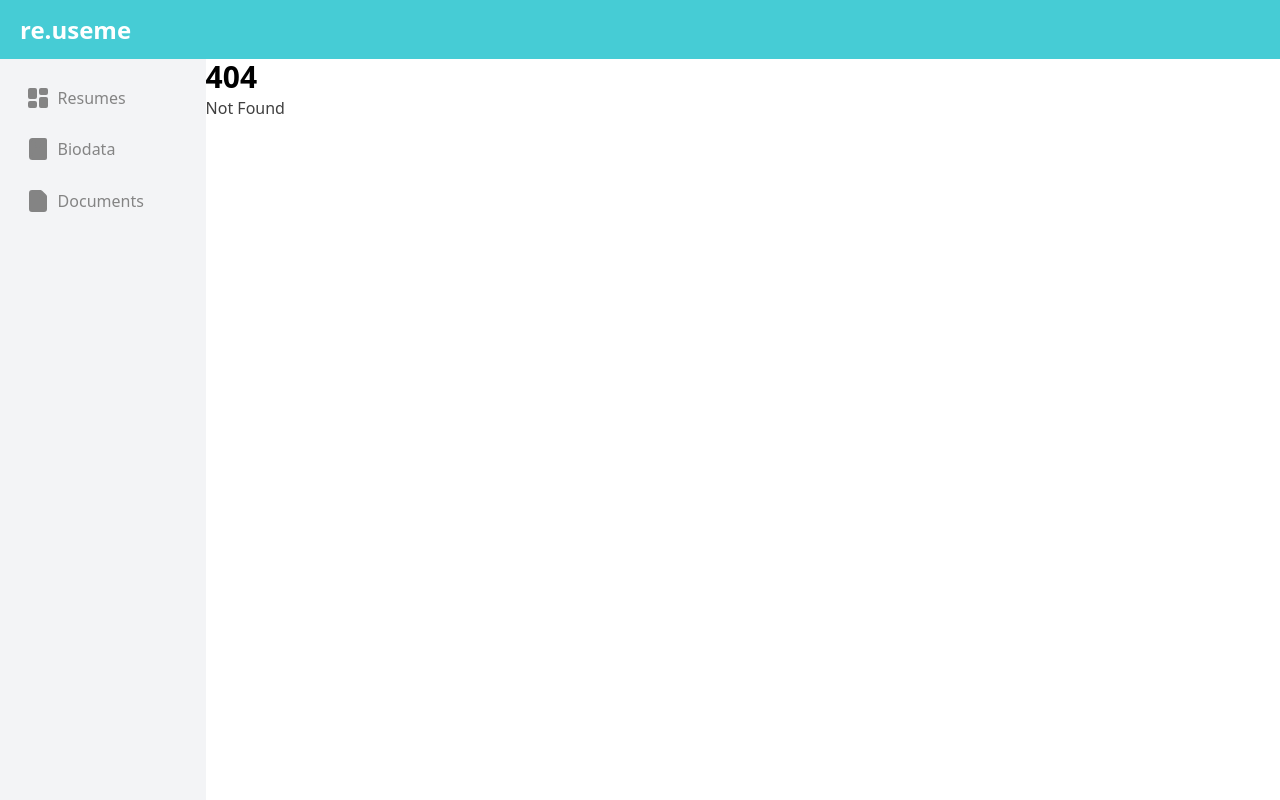
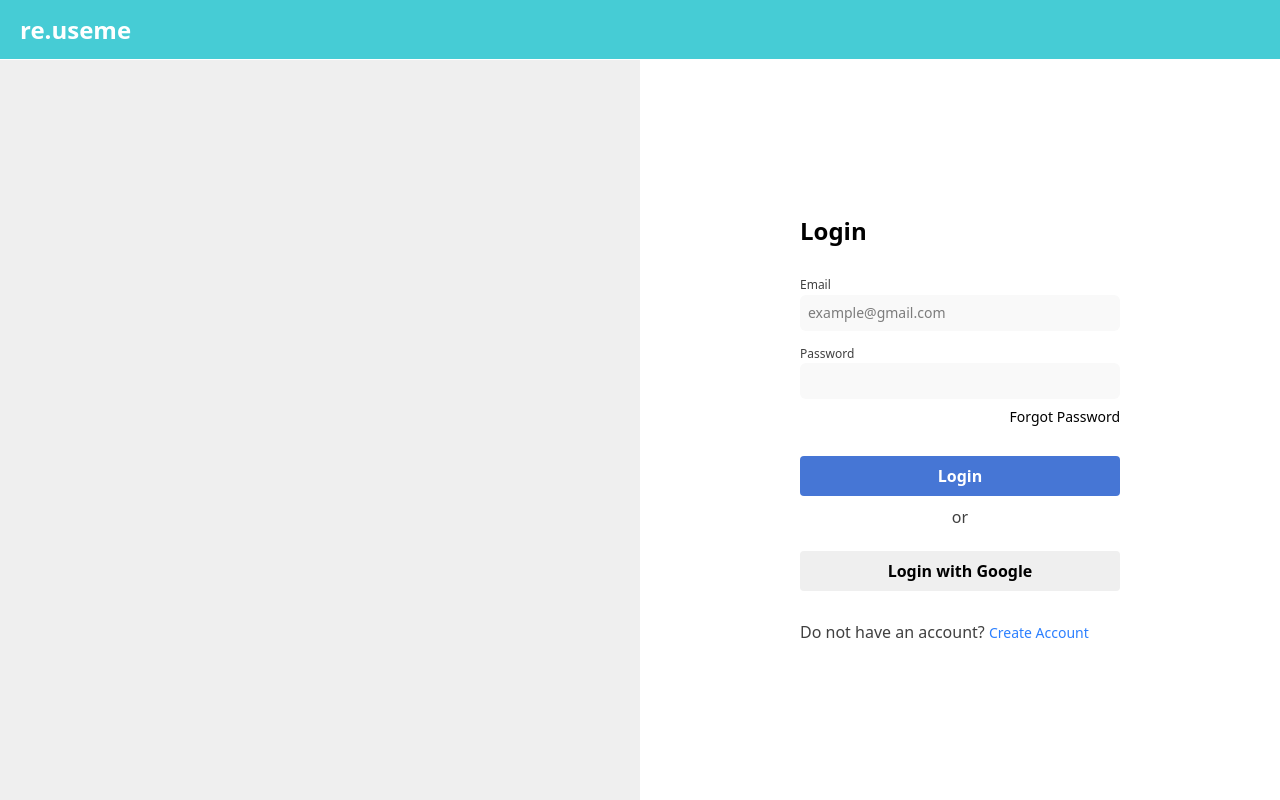
Before and after one commit to nearHaan/re.useme, a SvelteKit app: page /login in a window 1280 px wide. Before the commit this address had no page. Built offline with nearby package versions, Linux system fonts and the light colour scheme.

Commit message:
add login screen

```diff
--- a/src/app.css
+++ b/src/app.css
@@ -2,16 +2,14 @@
 
 :root {
 	--color-primary: #46ccd5;
-}
-
-:root {
 	--color-text: #000000;
 }
 
 @theme {
 	--spacing-xs: 0.5rem;
 	--spacing-sm: 0.8rem;
-	--spacing-md: 1rem;
+	--spacing-md: 1.2rem;
+	--spacing-lg: 1.8rem;
 
 	--color-primary: #46ccd5;
 	--color-secondary: #4676d5;
@@ -44,6 +42,10 @@
 	p {
 		@apply text-justify leading-relaxed text-neutral-700;
 	}
+
+	a {
+		@apply text-sm text-blue-500;
+	}
 }
 
 @layer components {
@@ -52,6 +54,10 @@
 	}
 
 	.btn-secondary {
+		@apply rounded bg-darkerBg px-sm py-xs font-semibold text-text;
+	}
+
+	.btn-outlined {
 		@apply rounded border-2 border-secondary px-sm py-xs font-semibold text-secondary;
 	}
 
@@ -74,6 +80,10 @@
 	.btn-sidebar-active p {
 		@apply text-secondary;
 	}
+
+	.input-primary {
+		@apply w-full rounded-md bg-darkBg p-xs text-sm;
+	}
 }
 
 @layer utilities {
--- a/src/lib/components/template-sub-comp.svelte
+++ b/src/lib/components/template-sub-comp.svelte
@@ -40,7 +40,7 @@
 				bindVariable[title] = (e.target as HTMLInputElement).value;
 			}}
 			placeholder={example}
-			class="text-md w-full rounded-md bg-darkBg p-xs"
+			class="input-primary"
 		/>
 	</div>
 {/if}
@@ -54,7 +54,7 @@
 			onchange={(e: Event) => {
 				bindVariable[title] = (e.target as HTMLInputElement).value;
 			}}
-			class="text-md min-h-40 w-full rounded-md bg-darkBg p-xs"
+			class="input-primary min-h-40"
 		></textarea>
 	</div>
 {/if}
@@ -69,13 +69,13 @@
 					bindVariable[title] = (e.target as HTMLInputElement).value;
 				}}
 				placeholder="January"
-				class="text-md w-full rounded-md bg-darkBg p-xs"
+				class="input-primary"
 			>
 				{#each months as month}
 					<option value={month}>{month}</option>
 				{/each}
 			</select>
-			<input type="number" placeholder="2025" class="text-md w-full rounded-md bg-darkBg p-xs" />
+			<input type="number" placeholder="2025" class="input-primary" />
 		</div>
 	</div>
 {/if}
--- a/src/routes/+layout.svelte
+++ b/src/routes/+layout.svelte
@@ -82,8 +82,11 @@
 		</button>
 	</header>
 	<div class="flex h-full w-screen">
+		{#if page.url.pathname !== '/login'}
 			<div
-			class="{page.url.pathname !== '/bio' ? 'w-60' : 'w-fit'} z-20 bg-gray-100 p-sm max-md:hidden"
+				class="{page.url.pathname !== '/bio'
+					? 'w-60'
+					: 'w-fit'} z-20 bg-gray-100 p-sm max-md:hidden"
 			>
 				{#each menuItems as item}
 					<SidebarBtn
@@ -96,6 +99,7 @@
 					/>
 				{/each}
 			</div>
+		{/if}
 		<div class="w-full">
 			{@render children()}
 		</div>
--- a/src/routes/bio/+page.svelte
+++ b/src/routes/bio/+page.svelte
@@ -85,7 +85,7 @@
 </script>
 
 <!-- TODO: Fix navbar body layout issue. Currently done on hardcoded padding values -->
-<div class="absolute inset-0 z-0 flex h-screen w-screen bg-darkerBg pt-15 min-md:pl-19">
+<div class="absolute inset-0 z-0 flex h-screen w-screen bg-darkerBg pt-15 md:pl-19">
 	<div class="flex h-full w-100 flex-col gap-sm p-sm max-md:hidden">
 		{#if detailsTemplate.state === 'success'}
 			{#each Object.keys(detailsTemplate.data) as key}
@@ -175,7 +175,7 @@
 				</div>
 			{/if}
 			<div class="mt-sm flex items-center justify-between">
-				<button class="btn-secondary"> Previous </button>
+				<button class="btn-outlined"> Previous </button>
 				<button
 					onclick={() => {
 						console.log($state.snapshot(userDetails));
--- /dev/null
+++ b/src/routes/login/+page.svelte
@@ -0,0 +1,18 @@
+<!-- TODO: Fix hardcoded padding -->
+<div class="absolute inset-0 z-0 flex h-screen w-screen pt-15">
+	<div class="w-full bg-darkerBg max-md:hidden"></div>
+	<div class="flex w-full items-center justify-center">
+		<div class="flex w-80 flex-col">
+			<h2 class="mb-lg">Login</h2>
+			<p class="text-xs">Email</p>
+			<input placeholder="example@gmail.com" class="input-primary mb-sm" />
+			<p class="text-xs">Password</p>
+			<input class="input-primary" />
+			<a href="/" class="mt-xs w-full text-right text-text">Forgot Password</a>
+			<button class="btn-primary mt-lg">Login</button>
+			<p class="my-xs w-full text-center">or</p>
+			<button class="btn-secondary mt-sm">Login with Google</button>
+			<p class="mt-lg w-full">Do not have an account? <a href="#">Create Account</a></p>
+		</div>
+	</div>
+</div>
```
Lines whose indentation alone changed are shown as unchanged.
